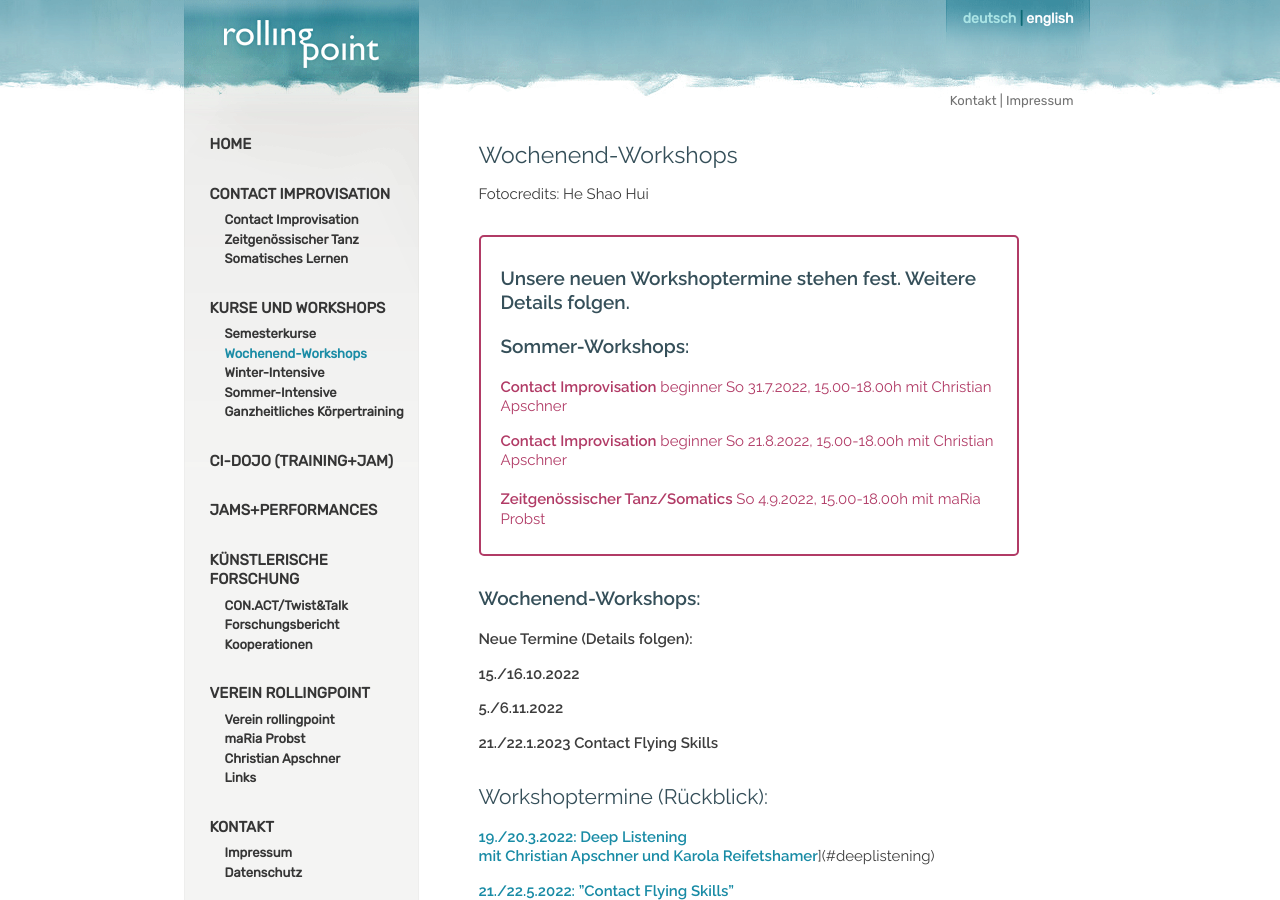
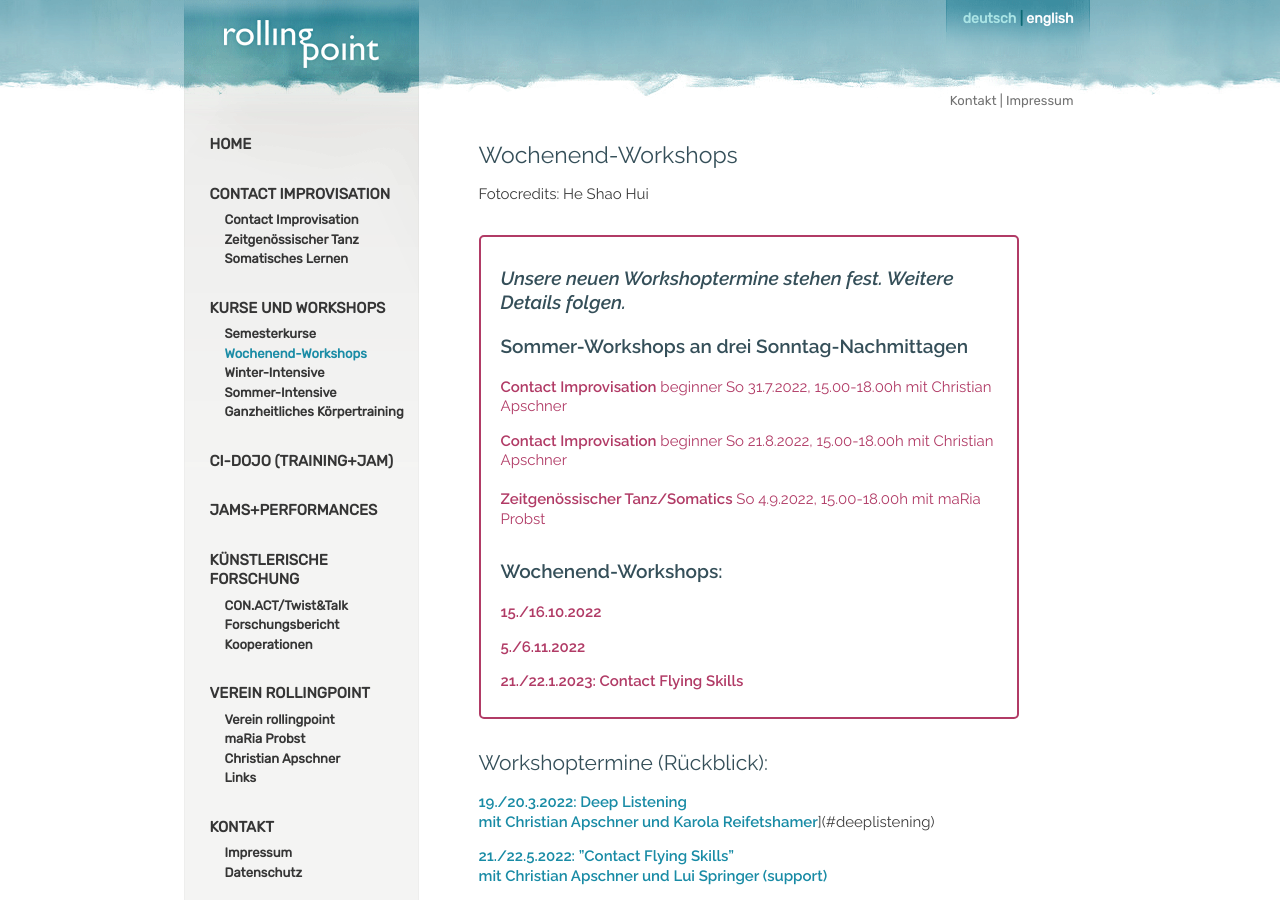
Before and after one commit to manulari/rollingpointat, a Jekyll site: the page built from _pages_de/workshops.md, in a window 1280 px wide and 900 px high. Built offline with Jekyll 4.4.1, drawn with Linux system fonts in a browser that asks for light colours; comment, search, counter and statistics services are not loaded.

Commit message:
Update page (de) “workshops”

```diff
--- a/_pages_de/workshops.md
+++ b/_pages_de/workshops.md
@@ -4,29 +4,25 @@ title: Wochenend-Workshops
 ---
 # Wochenend-Workshops
 
-
-
 Fotocredits: He Shao Hui
 
-> ### Unsere neuen Workshoptermine stehen fest. Weitere Details folgen.
+> ### *Unsere neuen Workshoptermine stehen fest. Weitere Details folgen.*
 >
-> ### Sommer-Workshops:
+> ### Sommer-Workshops an drei Sonntag-Nachmittagen
 >
 > **Contact Improvisation** beginner So 31.7.2022, 15.00-18.00h mit Christian Apschner
 >
 > **Contact Improvisation** beginner So 21.8.2022, 15.00-18.00h mit Christian Apschner\
 > \
 > **Zeitgenössischer Tanz/Somatics** So 4.9.2022, 15.00-18.00h mit maRia Probst
-
-### Wochenend-Workshops:
-
-**Neue Termine (Details folgen):**
-
-**15./16.10.2022**
-
-**5./6.11.2022**
-
-**21./22.1.2023 Contact Flying Skills**
+>
+> ### Wochenend-Workshops:
+>
+> **15./16.10.2022**
+>
+> **5./6.11.2022**
+>
+> **21./22.1.2023: Contact Flying Skills**
 
 ## Workshoptermine (Rückblick):
 
```
